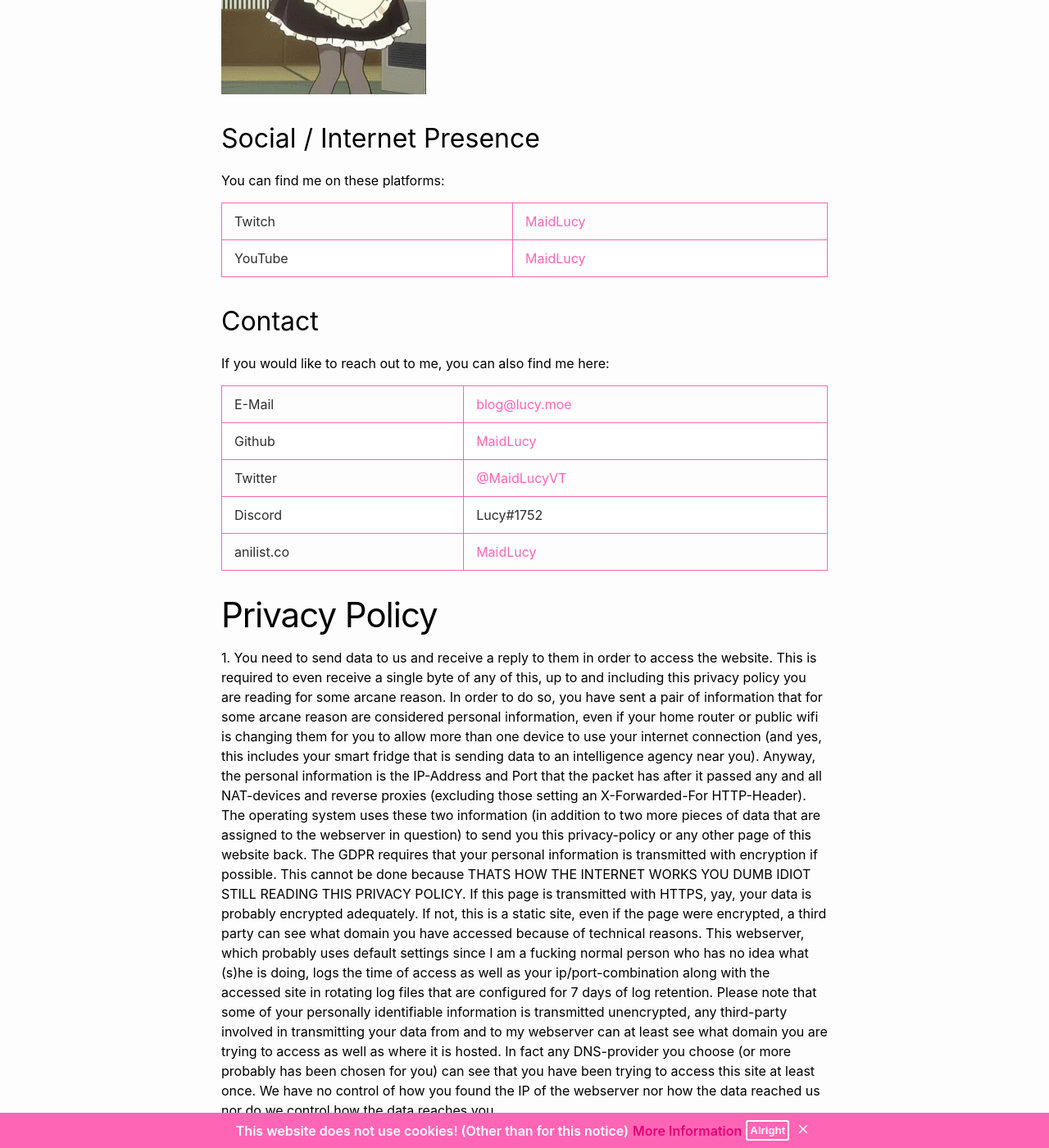
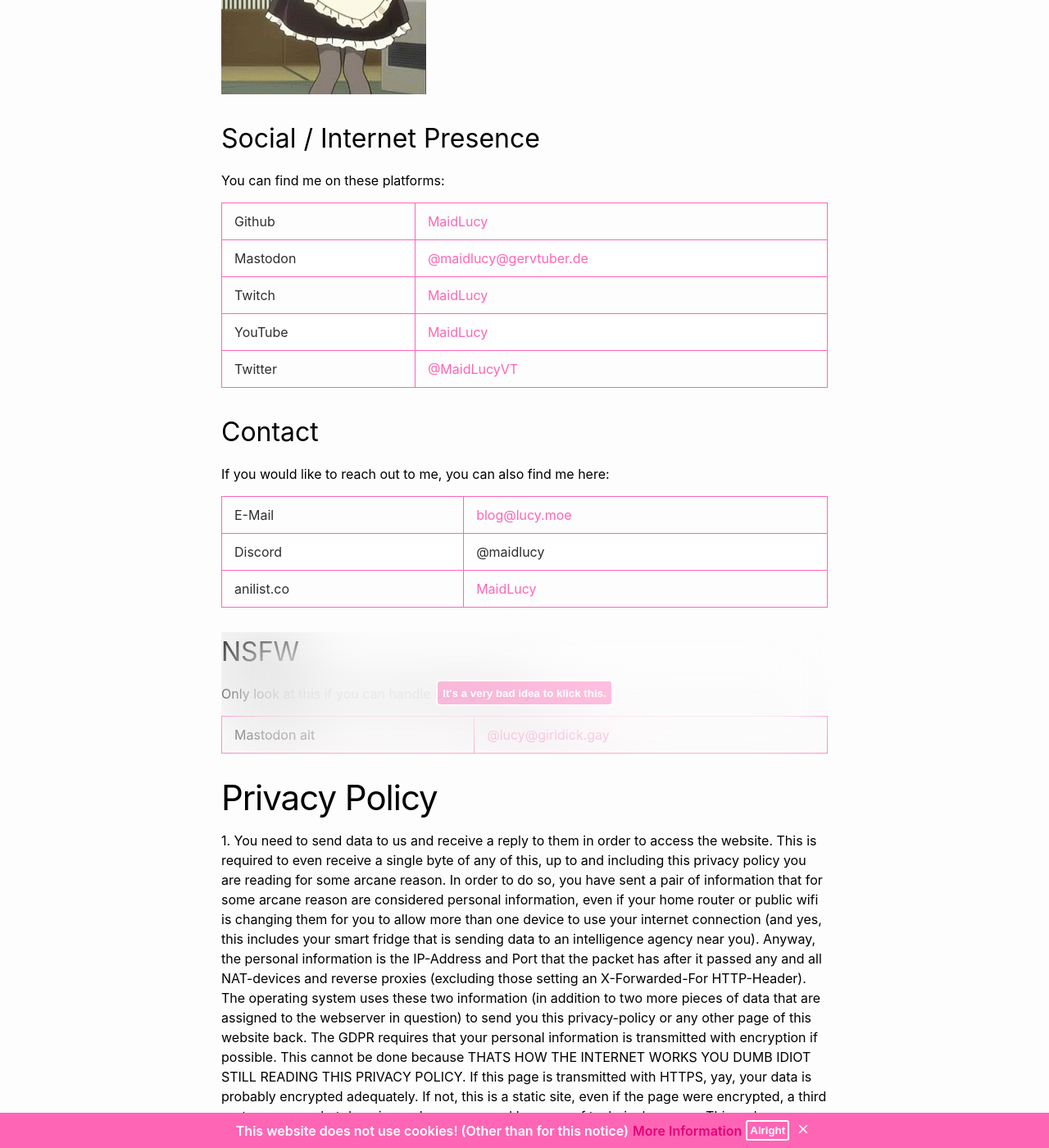
Before and after one commit to TaoL33T/blog, a Jekyll site: the page built from about.md, in a window 1280 px wide and 1400 px high, scrolled down 752 px. Shown: the whole window at 82% size. Built offline with Jekyll 4.4.1, drawn with Linux system fonts in a browser that asks for light colours.

Commit message:
add Mastodon profile to About page

```diff
--- a/about.md
+++ b/about.md
@@ -24,18 +24,28 @@ Oh and I reaaaally like cat girls! Nya~ 💕
 
 You can find me on these platforms:
 
+| Github     | [MaidLucy](https://github.com/maidlucy)           |
+| Mastodon   | <a rel="me" href="https://gervtuber.de/@maidlucy">@maidlucy@gervtuber.de</a> |
 | Twitch     | [MaidLucy](https://twitch.tv/maidlucy)            |
 | YouTube    | [MaidLucy](https://www.youtube.com/maidlucy)      |
+| Twitter    | <a href="https://twitter.com/maidlucyvt">@MaidLucyVT</a> |
 
 ## Contact
 
 If you would like to reach out to me, you can also find me here:
 
 | E-Mail     | [{{ site.author.email }}](mailto:{{ site.author.email }})               |
-| Github     | [MaidLucy](https://github.com/maidlucy)           |
-| Twitter    | <a href="https://twitter.com/maidlucyvt">@MaidLucyVT</a> |
-| Discord    | Lucy#1752                                         |
+| Discord    | @maidlucy |
 | anilist.co | [MaidLucy](https://anilist.co/user/MaidLucy)      |
+
+<div class="sensitive">
+    <div id="center"><button class="spoiler-show">It's a very bad idea to klick this.</button></div>
+    <div class="sensitive-hidden">
+        <h2 id="{{ "nsfw" | slugify: "latin" }}">NSFW</h2>
+        <p>Only look at this if you can handle unhinged horny.</p>
+        <table><tbody><tr> <td>Mastodon alt</td> <td> <a rel="me" href="https://girldick.gay/@lucy">@lucy@girldick.gay</a> </td> </tr></tbody></table>
+    </div>
+</div>
 
 # Privacy Policy
 
```
